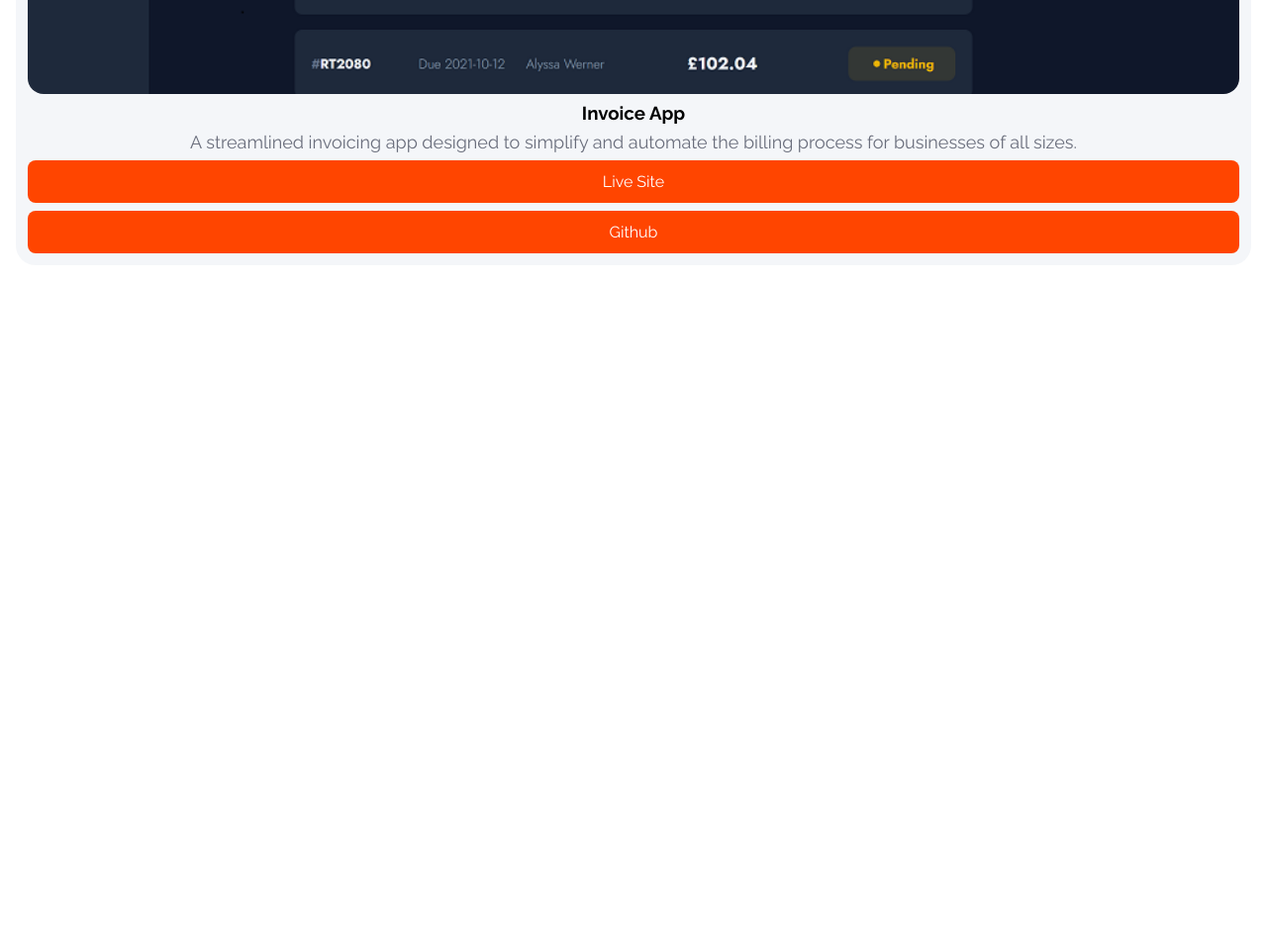
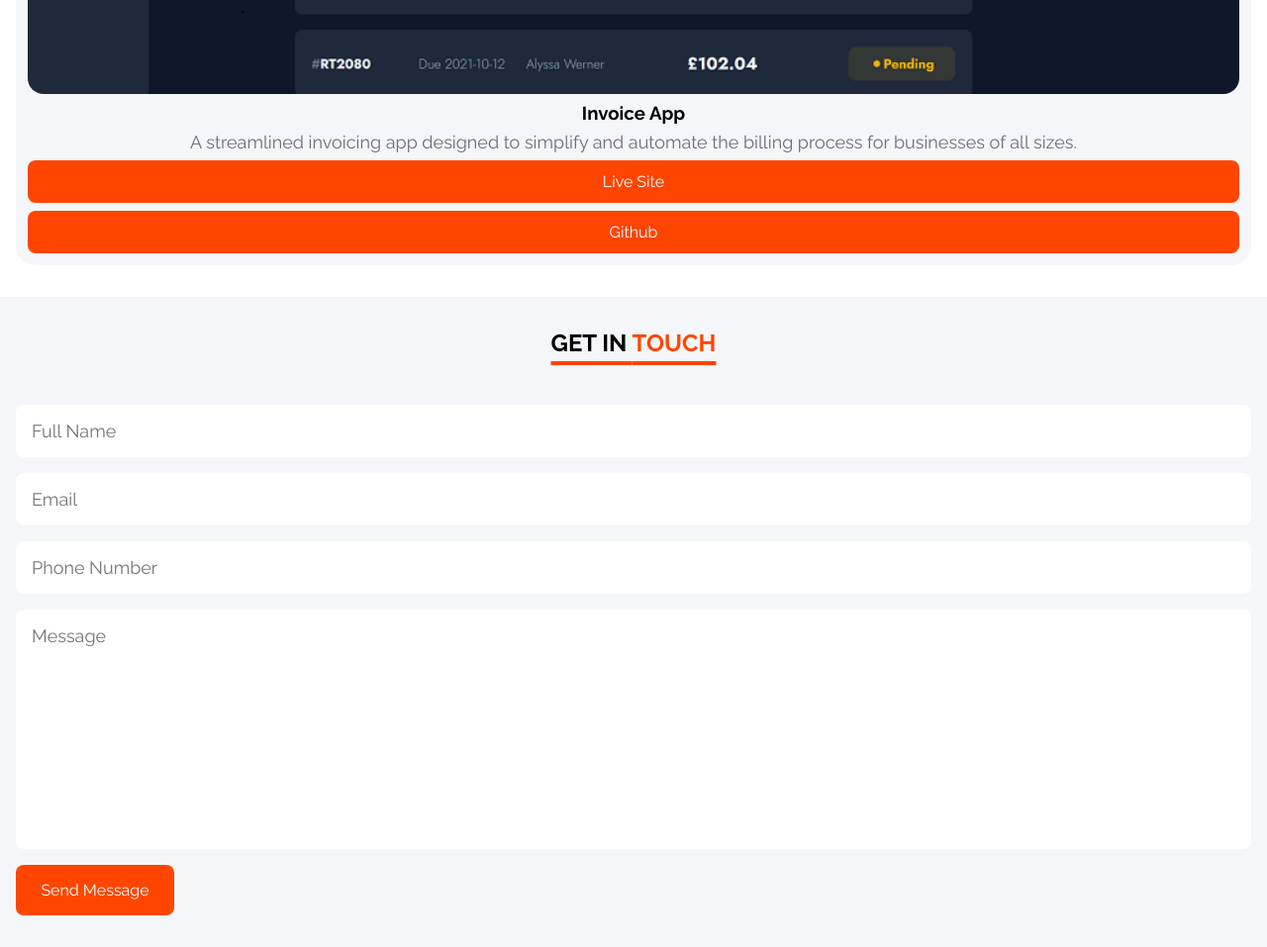
Before and after one commit to Paienobe/Portfolio-V2, a plain HTML site: page index.html in a window 1280 px wide. Shown: the part 4162-5119 px from the top of the page at 99% size. Before the commit the page ends 4462 px from the top, so only its background shows below. Drawn offline with Linux system fonts and the light colour scheme; a web font is replaced by a local one.

Commit message:
contact form

```diff
--- a/index.css
+++ b/index.css
@@ -63,7 +63,8 @@ nav {
   margin-top: 1rem;
 }
 
-.hero_buttons button {
+.hero_buttons button,
+.contact button {
   background-color: orangered;
   border: none;
   color: white;
@@ -82,7 +83,8 @@ nav {
 
 .about h2,
 .skills_section h2,
-.projects_section h2 {
+.projects_section h2,
+.contact h2 {
   text-decoration: underline;
   text-decoration-color: orangered;
   text-decoration-thickness: 4px;
@@ -192,3 +194,39 @@ nav {
   color: white;
   border-radius: 0.5rem;
 }
+
+.contact {
+  text-align: center;
+  padding: 2rem 1rem;
+  background-color: rgba(217, 224, 236, 0.3);
+}
+
+.contact h2 span {
+  color: orangered;
+}
+
+.contact form {
+  margin-top: 3rem;
+  display: flex;
+  flex-direction: column;
+  gap: 1rem;
+}
+
+input,
+textarea {
+  width: 100%;
+  padding: 1rem;
+  box-sizing: border-box;
+  border-radius: 0.5rem;
+  border: none;
+  font-size: 18px;
+}
+
+input:focus-within,
+textarea:focus-within {
+  outline: 2px solid orangered;
+}
+
+textarea {
+  resize: none;
+}
--- a/index.html
+++ b/index.html
@@ -53,6 +53,17 @@
       <div class="projects_holder"></div>
     </section>
 
+    <section class="contact">
+      <h2>GET IN <span>TOUCH</span></h2>
+      <form action="https://formsubmit.co/paienobe@gmail.com" method="POST">
+        <input type="text" placeholder="Full Name" name="sender_name" required />
+        <input type="email" placeholder="Email" name="sender_email" required />
+        <input type="number" min="0" placeholder="Phone Number" name="sender_number" />
+        <textarea name="message" cols="30" rows="10" placeholder="Message" required></textarea>
+        <button type="submit">Send Message</button>
+      </form>
+    </section>
+
     <script src="./js/index.js"></script>
   </body>
 </html>
```
